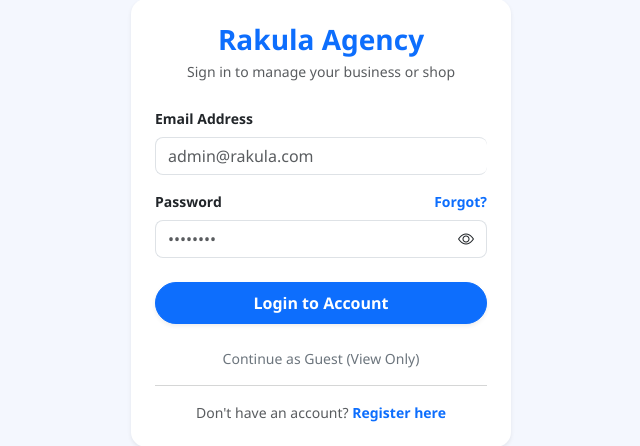
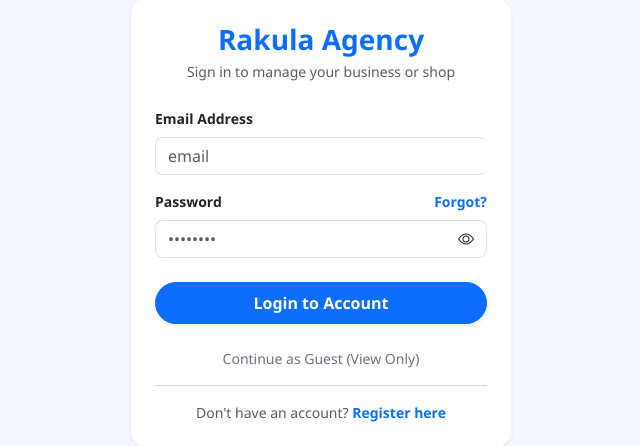
Before and after one commit to 21Blackhat/rakula_agency1, a PHP site: page /login.php in a window 1280 px wide. Shown: the part 177-623 px from the top of the page, without its empty margins (319-959 px from the left). Run offline with PHP 8.4, Linux system fonts and the light colour scheme.

Commit message:
login update

```diff
--- a/login.php
+++ b/login.php
@@ -61,7 +61,7 @@ if (isset($_POST['login'])) {
                 <form method="POST">
                     <div class="mb-3">
                         <label class="form-label small fw-bold">Email Address</label>
-                        <input type="email" name="email" class="form-control rounded-3" placeholder="admin@rakula.com" required>
+                        <input type="email" name="email" class="form-control rounded-3" placeholder="email" required>
                     </div>
 
                     <div class="mb-2">
```
